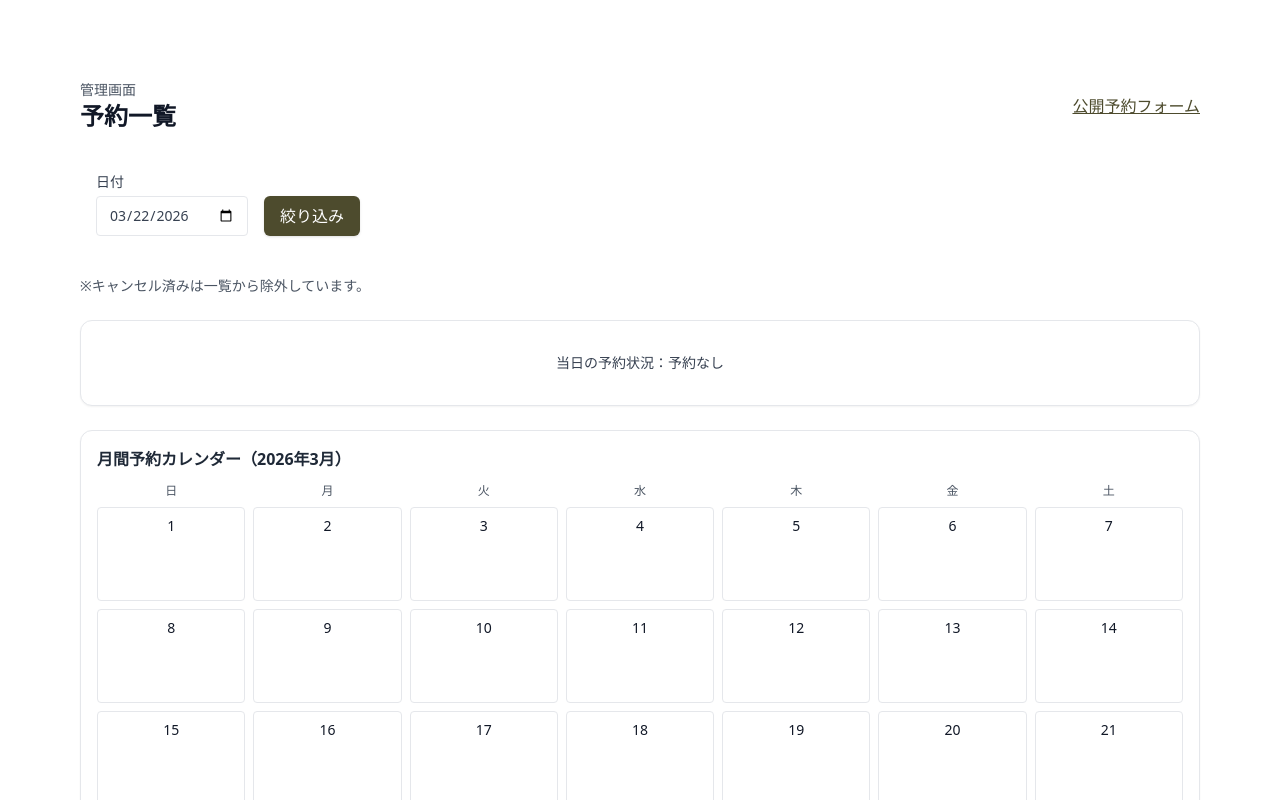
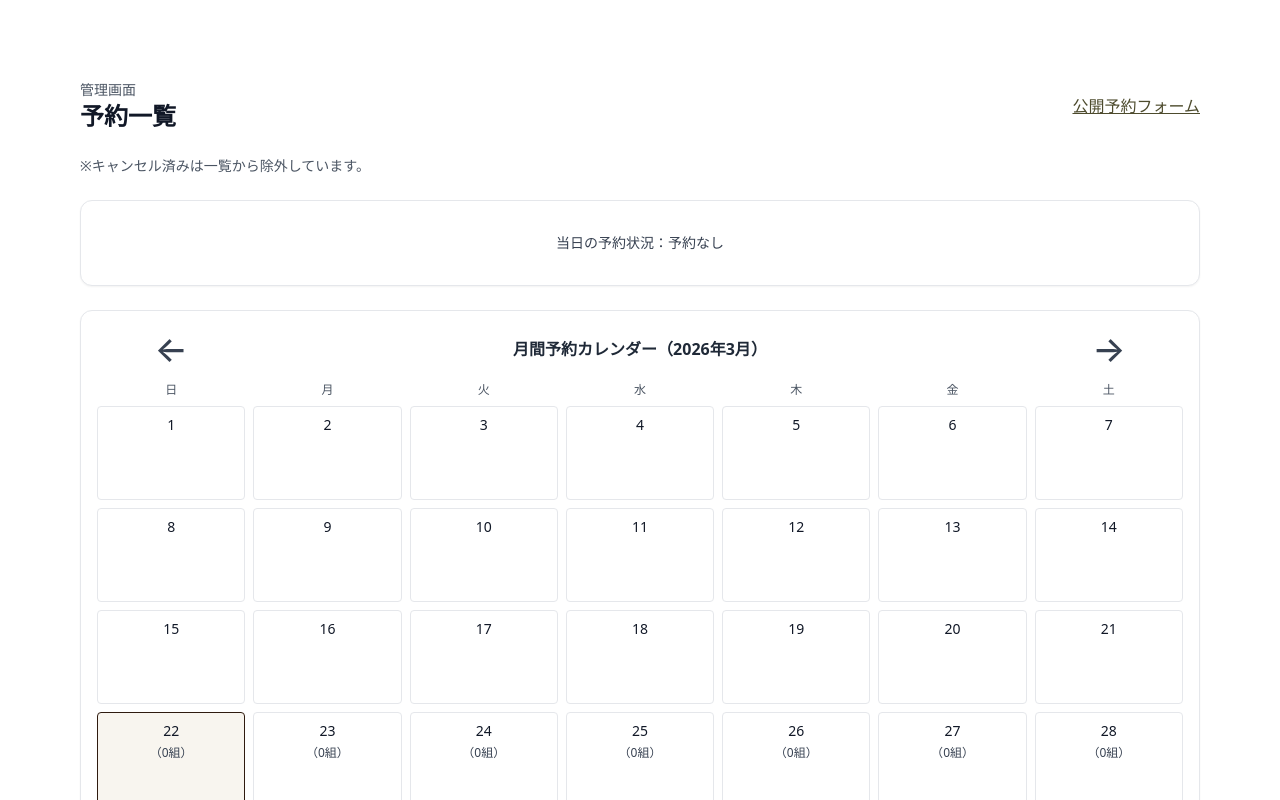
Before and after one commit to miyamibu/french-restaurant-site, a Next.js app in the folder bistro-reservation/: page /admin/reservations in a window 1280 px wide. Shown: the top 800 px of the page. Built offline with nearby package versions, Linux system fonts and the light colour scheme; no server answers; the database is empty.

Commit message:
Add month navigation to admin reservations

```diff
--- a/bistro-reservation/src/app/admin/reservations/page.tsx
+++ b/bistro-reservation/src/app/admin/reservations/page.tsx
@@ -1,7 +1,7 @@
 import Link from "next/link";
 import type { Route } from "next";
 import { prisma } from "@/lib/prisma";
-import { format, getDay, getDaysInMonth, startOfMonth } from "date-fns";
+import { addMonths, format, getDay, getDaysInMonth, startOfMonth, subMonths } from "date-fns";
 import { formatJst } from "@/lib/dates";
 import {
   ReservationStatus,
@@ -137,6 +137,13 @@ export default async function AdminReservations({
     params.set("date", dateStr);
     return `/admin/reservations?${params.toString()}` as Route;
   };
+  const buildMonthHref = (offset: number): Route => {
+    const monthDate =
+      offset < 0
+        ? subMonths(calendarMonthStart, Math.abs(offset))
+        : addMonths(calendarMonthStart, offset);
+    return buildDateHref(format(monthDate, "yyyy-MM-01"));
+  };
   const reservationListItems: AdminReservationListItem[] = reservations.map((reservation) => {
     const { course, note } = parseReservationNote(reservation.note);
 
@@ -165,17 +172,6 @@ export default async function AdminReservations({
         <Link href="/booking" className="text-brand-700 underline">公開予約フォーム</Link>
       </header>
 
-      <form className="card !border-0 p-4 !shadow-none flex flex-wrap gap-4" method="get">
-        <label className="text-sm text-gray-700">
-          日付
-          <input type="date" name="date" defaultValue={date} className="mt-1 block rounded border px-3 py-2" />
-        </label>
-        <div className="flex items-end">
-          <button className="btn-primary" type="submit">
-            絞り込み
-          </button>
-        </div>
-      </form>
       <p className="text-sm text-gray-600">※キャンセル済みは一覧から除外しています。</p>
       {isMockMode ? (
         <p className="text-sm text-amber-700">
@@ -203,9 +199,25 @@ export default async function AdminReservations({
       )}
 
       <div className="card border-0 p-4 shadow-none">
-        <h2 className="text-base font-semibold text-gray-800">
-          月間予約カレンダー（{format(calendarMonthStart, "yyyy年M月")}）
-        </h2>
+        <div className="grid grid-cols-7 items-center gap-2">
+          <Link
+            href={buildMonthHref(-1)}
+            aria-label="前の月へ"
+            className="justify-self-center px-2 py-1 text-[35px] font-medium leading-none text-gray-700 transition hover:text-[#2f1b0f]"
+          >
+            ←
+          </Link>
+          <h2 className="col-span-5 text-center text-base font-semibold text-gray-800">
+            月間予約カレンダー（{format(calendarMonthStart, "yyyy年M月")}）
+          </h2>
+          <Link
+            href={buildMonthHref(1)}
+            aria-label="次の月へ"
+            className="justify-self-center px-2 py-1 text-[35px] font-medium leading-none text-gray-700 transition hover:text-[#2f1b0f]"
+          >
+            →
+          </Link>
+        </div>
         <div className="mt-3 grid grid-cols-7 gap-2 text-center text-xs text-gray-600">
           {dayLabels.map((label) => (
             <div key={label}>{label}</div>
```
